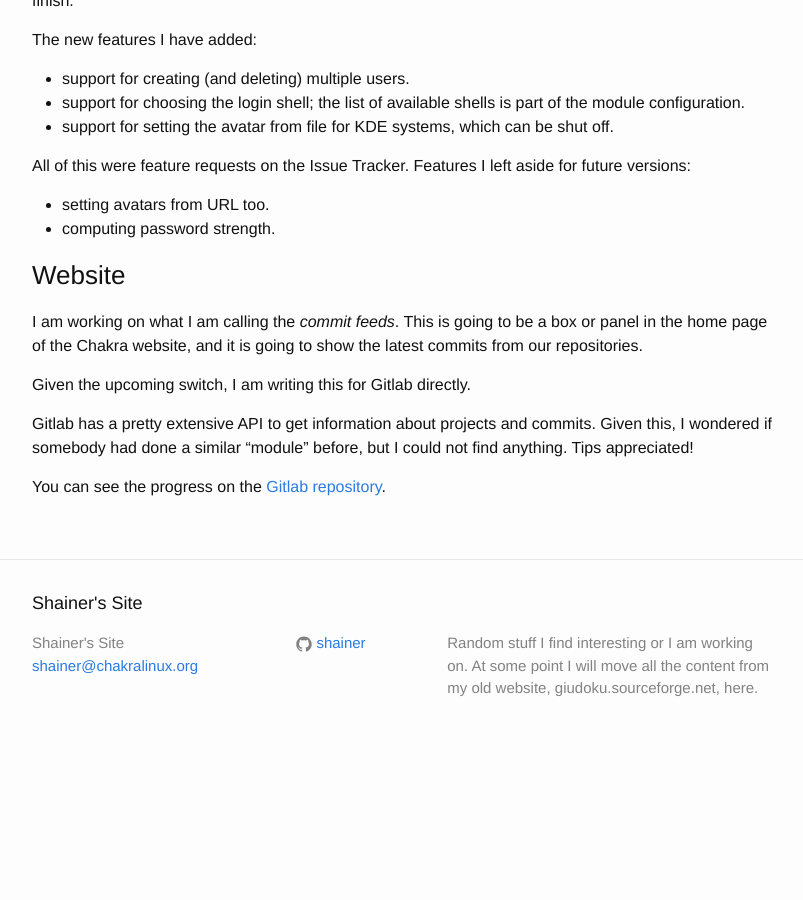
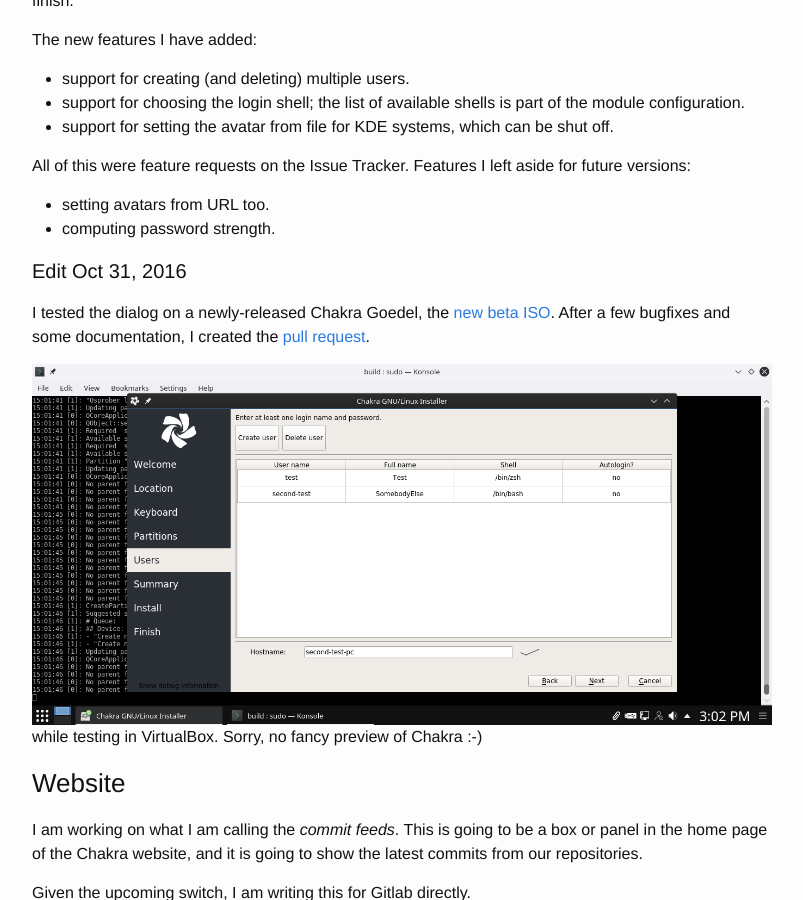
Before and after one commit to shainer/shainer.github.io, a Jekyll site: the page built from _posts/2016-10-29-chakra-development.md, in a window 1280 px wide and 900 px high, scrolled down 718 px. Shown: the whole window, without its empty margins (238-1041 px from the left). Built offline with Jekyll 4.4.1, drawn with Linux system fonts in a browser that asks for light colours; before the commit the page ends 1478 px from its top, so only the background shows below that.

Commit message:
Edit to Chakra devel post, with screenshot.

```diff
--- a/_posts/2016-10-29-chakra-development.md
+++ b/_posts/2016-10-29-chakra-development.md
@@ -30,6 +30,11 @@
 * setting avatars from URL too.
 * computing password strength.
 
+#### Edit Oct 31, 2016
+I tested the dialog on a newly-released Chakra Goedel, the [new beta ISO](https://rsync.chakralinux.org/releases/testing/). After a few bugfixes and some documentation, I created the [pull request](https://github.com/calamares/calamares/pull/270).
+
+![A preview of the module]({{ site.url }}/images/vb-chakra-goedel-users-view.png) while testing in VirtualBox. Sorry, no fancy preview of Chakra :-)
+
 
 ### Website
 
```
Also changed, not shown: images/vb-chakra-goedel-users-view.png (added).
